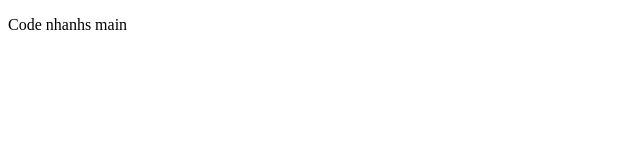
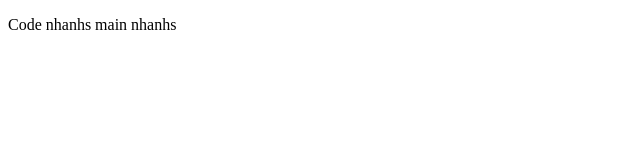
Before and after one commit to khiemnguyenuta/website, a plain HTML site: page index.html in a window 1280 px wide. Shown: the full height of the page, 0-640 px from the left. Drawn offline with Linux system fonts and the light colour scheme.

```diff
--- a/index.html
+++ b/index.html
@@ -7,6 +7,6 @@
   <title>Document</title>
 </head>
 <body>
-  <p>Code nhanhs main</p>
+  <p>Code nhanhs main nhanhs</p>
 </body>
 </html>
```
